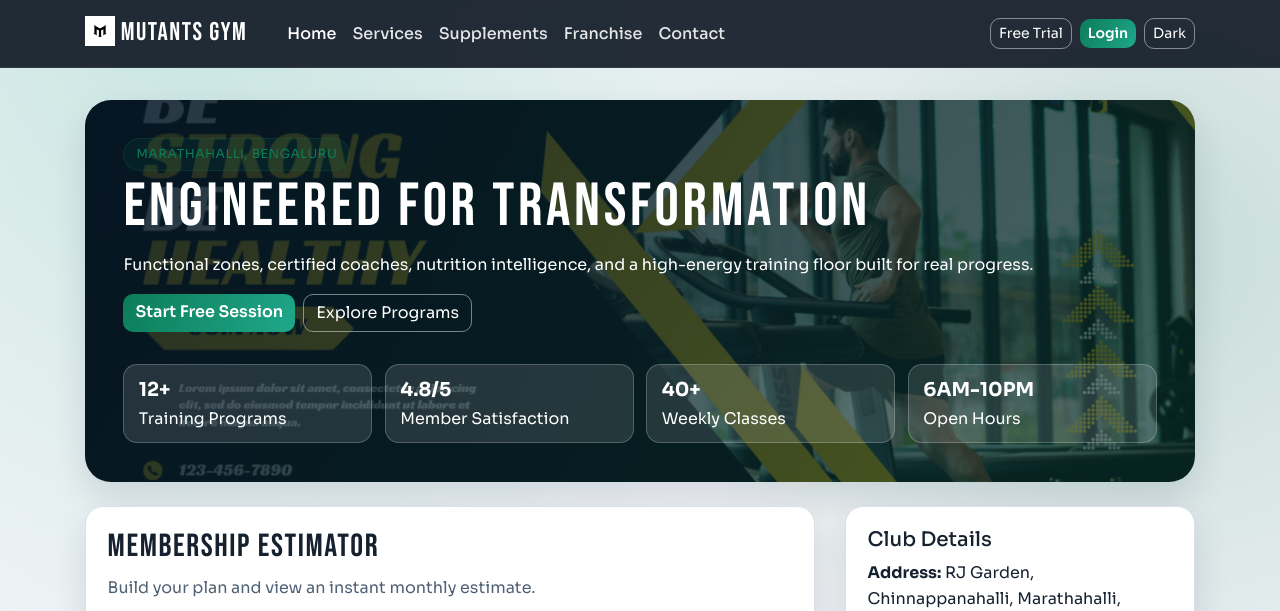
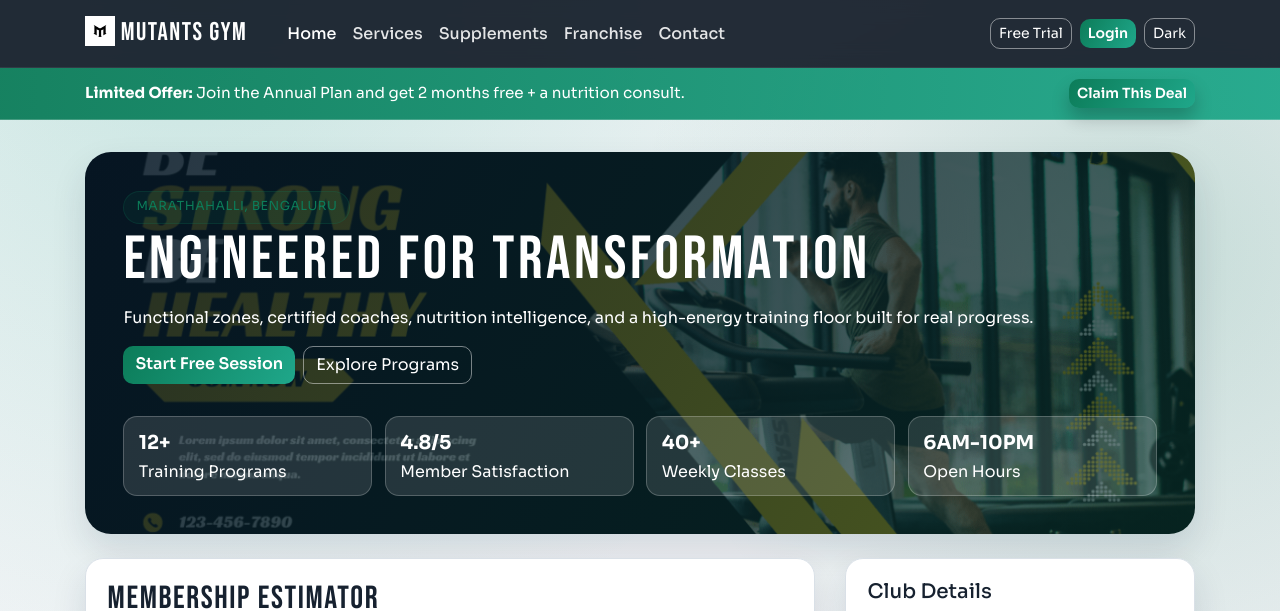
Before and after one commit to Asrumochan/BS_NAVBAR, a plain HTML site: page index.html in a window 1280 px wide. Shown: the top 611 px of the page. Drawn offline with nearby package versions, Linux system fonts and the light colour scheme.

Commit message:
Add promotional section with limited offer across multiple pages

```diff
--- a/assets/site.css
+++ b/assets/site.css
@@ -283,6 +283,27 @@ body.theme-dark .site-nav {
   color: rgba(255, 255, 255, 0.7);
 }
 
+.promo-strip {
+  background: linear-gradient(92deg, rgba(12, 124, 89, 0.95), rgba(31, 167, 138, 0.95));
+  color: #fff;
+  border-bottom: 1px solid rgba(255, 255, 255, 0.2);
+}
+
+.promo-strip .container {
+  padding-top: 0.7rem;
+  padding-bottom: 0.7rem;
+  gap: 0.75rem;
+}
+
+.promo-strip p {
+  margin: 0;
+  font-size: 0.95rem;
+}
+
+.promo-strip .btn-brand {
+  box-shadow: 0 10px 18px rgba(0, 0, 0, 0.22);
+}
+
 .alert-area {
   min-height: 1.2rem;
 }
--- a/index.html
+++ b/index.html
@@ -43,6 +43,13 @@
                 </div>
             </div>
         </nav>
+
+        <section class="promo-strip" aria-label="Special offer">
+            <div class="container d-flex flex-wrap align-items-center justify-content-between">
+                <p class="mb-2 mb-md-0"><strong>Limited Offer:</strong> Join the Annual Plan and get 2 months free + a nutrition consult.</p>
+                <a class="btn btn-sm btn-brand" href="./signup.html">Claim This Deal</a>
+            </div>
+        </section>
 
         <main class="page-shell">
             <div class="container">
```
Also changed, not shown: about.html (+7 -0 lines), contact.html (+7 -0 lines), service.html (+7 -0 lines), supplement.html (+7 -0 lines), trial.html (+7 -0 lines).
